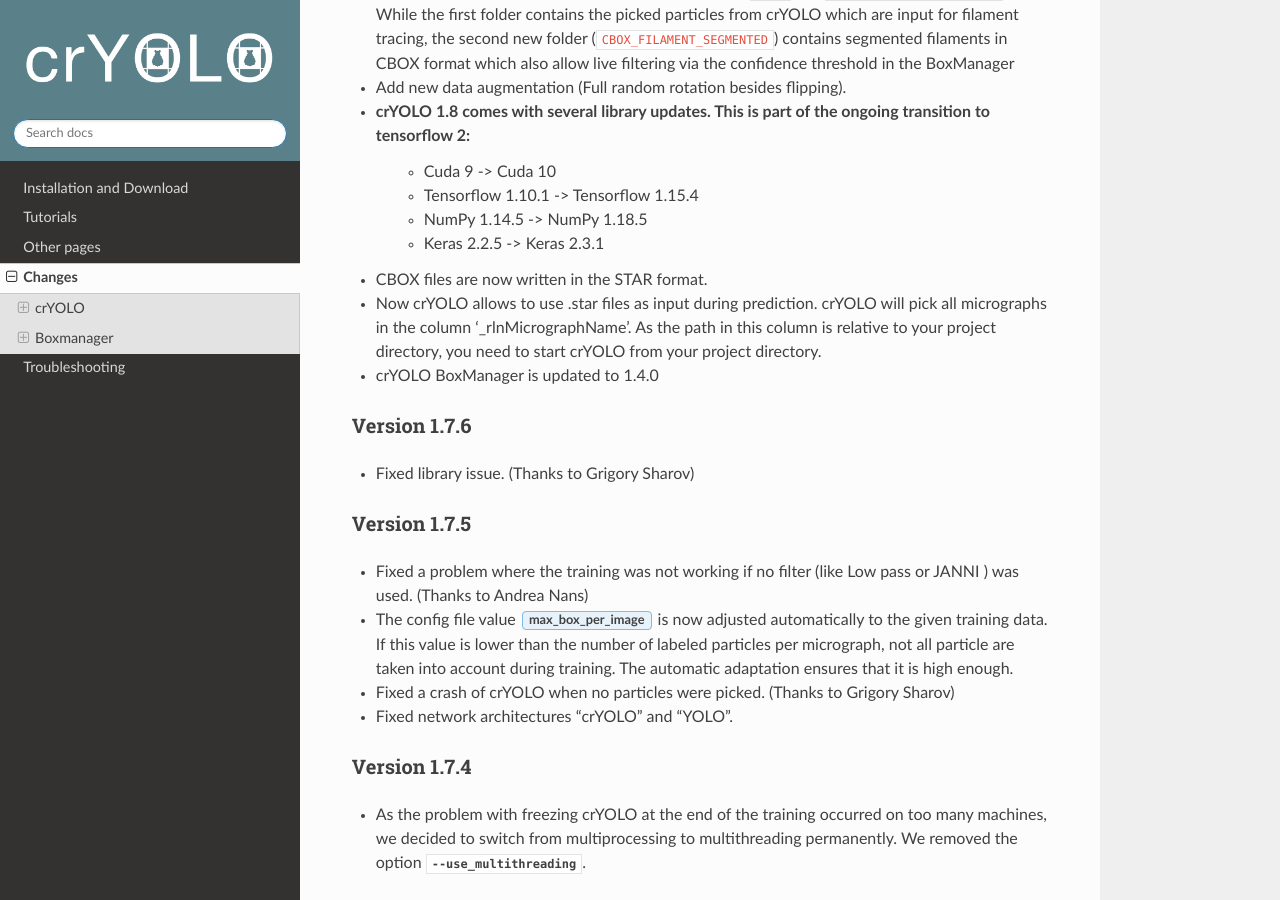
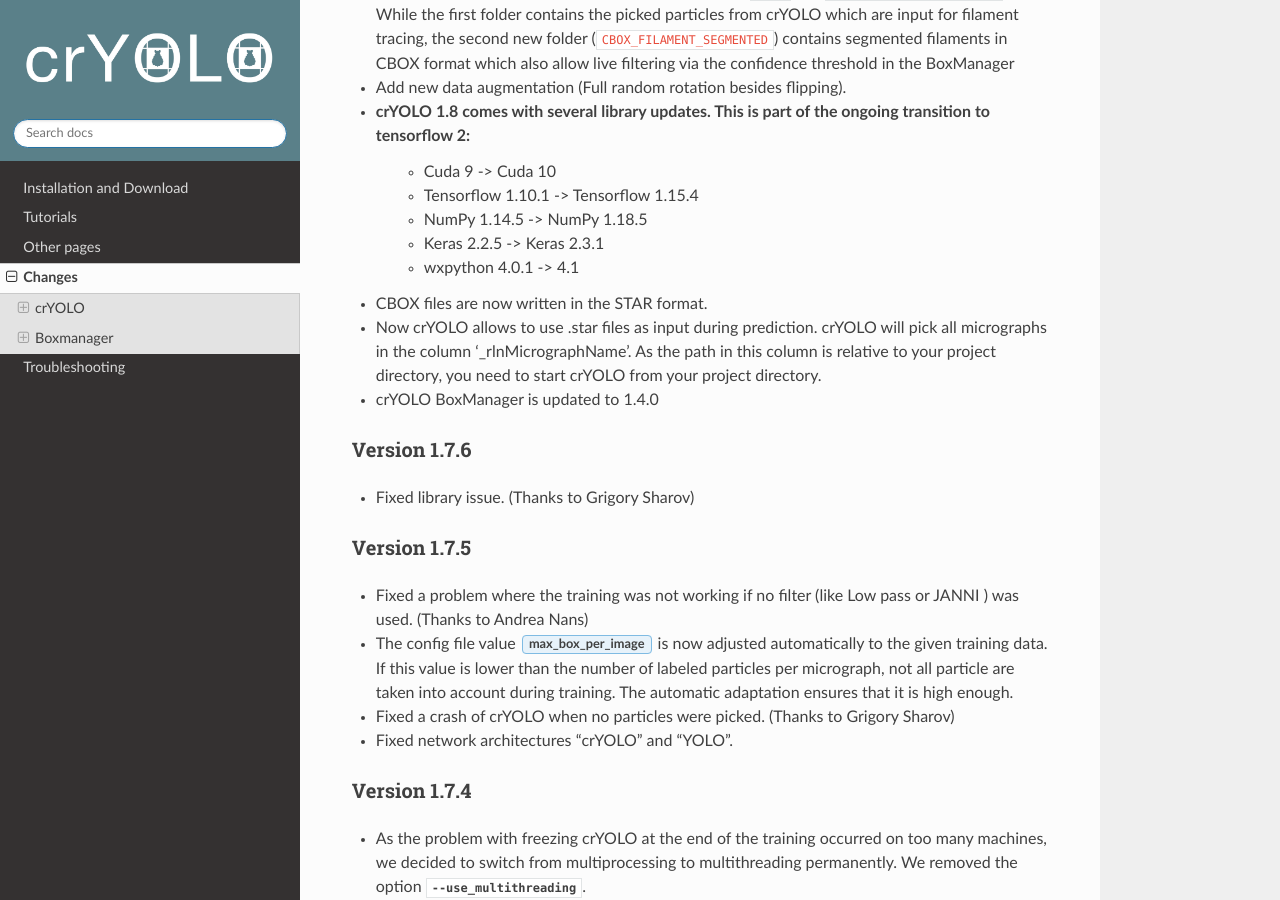
Before and after one commit to MPI-Dortmund/cryolo, a Sphinx documentation site: the page built from source/changes.rst, in a window 1280 px wide and 900 px high, scrolled down 480 px. Built offline with Sphinx 7.4.7 and the Read the Docs theme 2.0.0, drawn with Linux system fonts in a browser that asks for light colours.

Commit message:
update installation / changes

```diff
--- a/source/changes.rst
+++ b/source/changes.rst
@@ -19,6 +19,7 @@
     * Tensorflow 1.10.1 -> Tensorflow 1.15.4
     * NumPy 1.14.5 -> NumPy 1.18.5
     * Keras 2.2.5 -> Keras 2.3.1
+    * wxpython 4.0.1 -> 4.1
 * CBOX files are now written in the STAR format.
 * Now crYOLO allows to use .star files as input during prediction. crYOLO will pick all micrographs in the column '_rlnMicrographName'. As the path in this column is relative to your project directory, you need to start crYOLO from your project directory.
 * crYOLO BoxManager is updated to 1.4.0
--- a/source/installation.rst
+++ b/source/installation.rst
@@ -44,7 +44,7 @@
 
 .. prompt:: bash $
 
-    conda create -n cryolo -c conda-forge -c anaconda pyqt=5 python=3.7 cudatoolkit=10.0.130 cudnn=7.6.5 numpy==1.18.5 libtiff wxPython=4.0.4
+    conda create -n cryolo -c conda-forge -c anaconda pyqt=5 python=3.7 cudatoolkit=10.0.130 cudnn=7.6.5 numpy==1.18.5 libtiff wxPython=4.1.0
 
 Activate the environment:
 
```
Also changed, not shown: other parts of source/installation.rst (+2 -2 lines).
